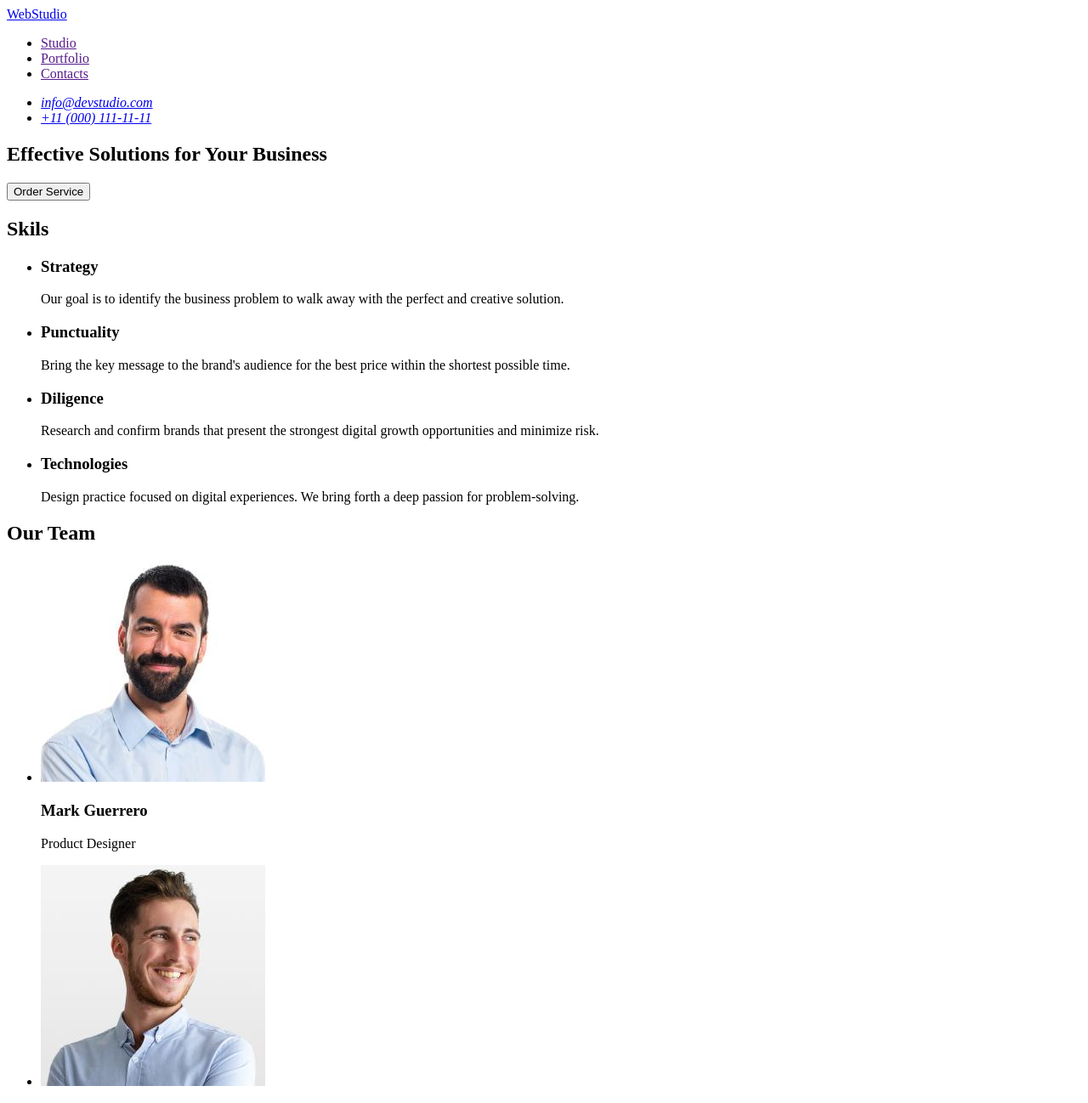
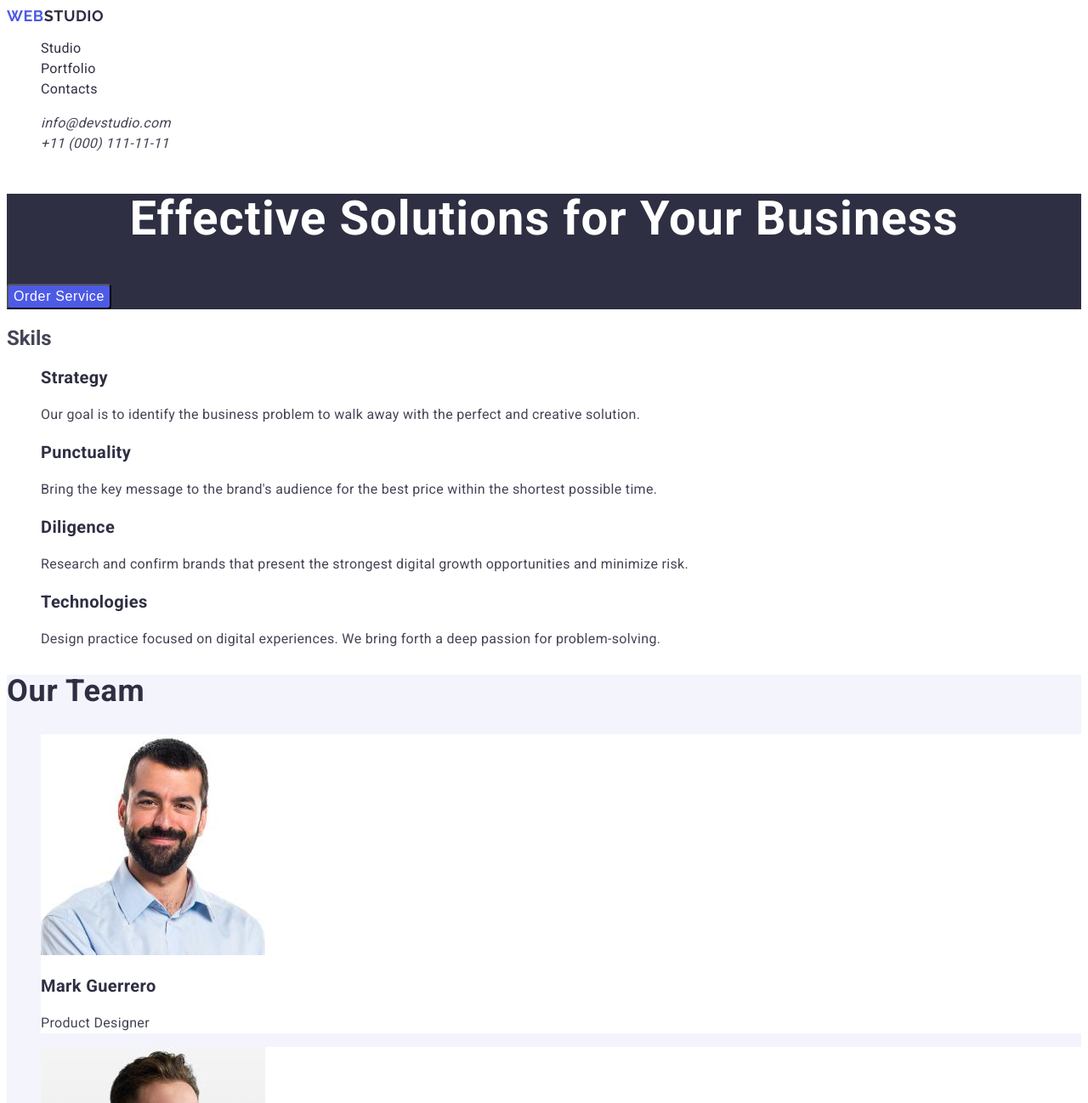
Before and after one commit to Tetiana1993/goit-markup-hw-02, a plain HTML site: page index.html in a window 1280 px wide. Shown: the top 1298 px of the page at 85% size. Drawn offline with Linux system fonts and the light colour scheme.

Commit message:
fix_markup_1

```diff
--- /dev/null
+++ b/css/styles.css
@@ -0,0 +1,215 @@
+body {
+  font-family: "Roboto", sans-serif;
+  background: #fff;
+  color: #434455;
+}
+
+ul {
+  list-style: none;
+}
+
+a {
+  text-decoration: none;
+}
+
+.title {
+}
+.navigation {
+}
+
+.title-logo {
+  color:#4D5AE5;
+  font-family: "Raleway";
+  font-size: 18px;
+  line-height: 1.17;
+  letter-spacing: 0.03em;
+  text-transform: uppercase;
+}
+
+.title-logo-part {
+  color:#2E2F42;
+}
+
+.menu-list {
+}
+.menu-item {
+}
+
+.menu-link {
+  color: #2E2F42;
+  font-size: 16px;
+  line-height: 1.5;
+  letter-spacing: 0.02em;
+}
+
+.menu-link:hover {
+  color: #404BBF;
+}
+
+.menu-link:focus {
+  color: #404BBF;
+}
+
+.contact {
+}
+.contact-menu {
+}
+.contact-item {
+}
+
+.contact-link {
+  color: #434455;
+  font-size: 16px;
+  line-height: 1.5;
+  letter-spacing: 0.02em;
+}
+
+.contact-link:hover{
+  color: #404BBF;
+}
+
+.contact-link:focus{
+  color: #404BBF;
+}
+
+.main-page {
+  background:#2E2F42;
+}
+
+.main-page-title {
+  color: #FFF;
+  text-align: center;
+  font-size: 56px;
+  line-height: 1.07;
+  letter-spacing: 0.02em;
+}
+
+.main-page-btn {
+  color: #FFF;
+  font-size: 16px;
+  line-height: 1.5;
+  letter-spacing: 0.04em;
+  border-radius: 4px;
+  background: #4D5AE5;
+  cursor: pointer;
+}
+
+.main-page-btn:hover {
+  color:  #404BBF;
+}
+.main-page-btn:focus {
+  color: #404BBF
+}
+
+.page-skils {
+  background: #FFF;
+}
+.page-skils-title {
+}
+.page-skils-list {
+}
+.page-skils-item {
+}
+
+.skils-item-title {
+  color: #2E2F42;
+  font-size: 20px;
+  line-height: 1.2;
+  letter-spacing: 0.02em;
+}
+
+.skils-item-descr {
+  color: #434455;
+  font-size: 16px;
+  line-height: 1.5;
+  letter-spacing: 0.02em;
+}
+
+.page-team {
+  background: #F4F4FD;
+}
+
+.page-team-title {
+  color: #2E2F42;
+  font-family: "Roboto";
+  font-size: 36px;
+  line-height: 1.11;
+  letter-spacing: 0.02em;
+}
+
+.page-team-list {
+}
+
+.page-team-item {
+  background: #FFF;
+}
+
+.page-team-name {
+  color: #2E2F42;
+  font-family: "Roboto";
+  font-size: 20px;
+  line-height: 1.2;
+  letter-spacing: 0.02em;
+}
+
+.page-team-descr {
+  color: #434455;
+  font-family: "Roboto";
+  font-size: 16px;
+  line-height: 1.5;
+  letter-spacing: 0.02em;
+}
+
+.portfolio {
+  background: #FFF;
+}
+
+.portfolio-title {
+  color: #2E2F42;
+  text-align: center;
+  font-family: "Roboto";
+  font-size: 36px;
+  line-height: 1.11;
+  letter-spacing: 0.02em;
+}
+
+.portfolio-list {
+}
+.portfolio-item {
+}
+
+.portfolio-item-title {
+  color: #2E2F42;
+  font-family: "Roboto";
+  font-size: 20px;
+  line-height: 1.2;
+  letter-spacing: 0.02em;
+}
+
+.portfolio-item-descr {
+  color: #434455;
+  font-family: "Roboto";
+  font-size: 16px;
+  line-height: 1.5;
+  letter-spacing: 0.02em;
+}
+
+.footer {
+  background: #2E2F42;
+}
+
+.footer-logo-part{
+  color: #F4F4FD;
+  font-family: "Raleway";
+  font-size: 18px;
+  line-height: 1.17;
+  letter-spacing: 0.03em;
+}
+
+.footer-descr {
+  color: #F4F4FD;
+  font-family: "Roboto";
+  font-size: 16px;
+  line-height: 1.5;
+  letter-spacing: 0.02em;
+}
--- a/index.html
+++ b/index.html
@@ -1,85 +1,157 @@
 <!DOCTYPE html>
 <html lang="en">
   <head>
-    <meta charset="UTF-8">
-    <meta name="viewport" content="width=device-width, initial-scale=1.0">
+    <meta charset="UTF-8" />
+    <meta name="viewport" content="width=device-width, initial-scale=1.0" />
     <title>WebStudio</title>
+    <link rel="preconnect" href="https://fonts.googleapis.com" />
+    <link rel="preconnect" href="https://fonts.gstatic.com" crossorigin />
+    <link
+      href="https://fonts.googleapis.com/css2?family=Montserrat:wght@400;600&family=Raleway:wght@700&family=Roboto:wght@400;500;700&display=swap"
+      rel="stylesheet"
+    />
+    <link rel="stylesheet" href="./css/styles.css" />
   </head>
   <body>
-  <header>
-    <nav>
-        <a href="./index.html">WebStudio</a>
-        <ul>
-            <li><a href="">Studio</a></li>
-            <li><a href="">Portfolio</a></li>
-            <li><a href="">Contacts</a></li>
+    <header class="title">
+      <nav class="navigation">
+        <a href="./index.html" class="title-logo">Web<span class="title-logo-part">Studio</span></a>
+        <ul class="menu-list">
+          <li class="menu-item">
+            <a class="menu-link" href="">Studio</a>
+          </li>
+          <li class="menu-item">
+            <a class="menu-link" href="">Portfolio</a>
+          </li>
+          <li class="menu-item">
+            <a class="menu-link" href="">Contacts</a>
+          </li>
         </ul>
       </nav>
-    <address>
-        <ul>
-      <li><a href="mailto:info@devstudio.com">info@devstudio.com</a></li>
-      <li><a href="tel:+110001111111">+11 (000) 111-11-11</a></li>
+      <address class="contact">
+        <ul class="contact-menu">
+          <li class="contact-item"><a class="contact-link" href="mailto:info@devstudio.com">info@devstudio.com</a></li>
+          <li class="contact-item"><a class="contact-link" href="tel:+110001111111">+11 (000) 111-11-11</a></li>
         </ul>
       </address>
     </header>
     <main>
-    <section>
-    <h1>Effective Solutions
-        for Your Business
-    </h1>
-    <button type="button">Order Service</button>
+      <section class="main-page">
+        <h1 class="main-page-title">Effective Solutions for Your Business</h1>
+        <button class="main-page-btn" type="button">Order Service</button>
       </section>
-    <section>
-        <h2>Skils</h2>
-       <ul>
-        <li>
-            <h3>Strategy</h3>
-            <p>Our goal is to identify the business
-                problem to walk away with the perfect and creative solution. </p>
+      <section class="page-skils">
+        <h2 class="page-skils-title">Skils</h2>
+        <ul class="page-skils-list">
+          <li class="page-skils-item">
+            <h3 class="skils-item-title">Strategy</h3>
+            <p class="skils-item-descr">
+              Our goal is to identify the business problem to walk away with the
+              perfect and creative solution.
+            </p>
           </li>
-        <li>
-            <h3>Punctuality</h3>
-            <p>Bring the key message to the brand's audience for the best price within the shortest possible time.</p>
+          <li class="page-skils-item">
+            <h3 class="skils-item-title">Punctuality</h3>
+            <p class="skils-item-descr">
+              Bring the key message to the brand's audience for the best price
+              within the shortest possible time.
+            </p>
           </li>
-        <li>
-            <h3>Diligence</h3>
-            <p>Research and confirm brands that present the strongest digital growth opportunities and minimize risk.</p>
+          <li class="page-skils-item">
+            <h3 class="skils-item-title">Diligence</h3>
+            <p class="skils-item-descr">
+              Research and confirm brands that present the strongest digital
+              growth opportunities and minimize risk.
+            </p>
           </li>
-        <li>
-            <h3>Technologies</h3>
-            <p>Design practice focused on digital experiences. We bring forth a deep passion for problem-solving.</p>
+          <li class="page-skils-item">
+            <h3 class="skils-item-title">Technologies</h3>
+            <p class="skils-item-descr">
+              Design practice focused on digital experiences. We bring forth a
+              deep passion for problem-solving.
+            </p>
           </li>
         </ul>
       </section>
-    <section>
-        <h2>Our Team</h2>
-        <ul>
-            <li>
-                <img src="./images/team_img_1.jpg" alt="Mark Guerrero" width="264">
-                <h3>Mark Guerrero</h3>
-                <p>Product Designer</p>
+      <section class="page-team">
+        <h2 class="page-team-title">Our Team</h2>
+        <ul class="page-team-list">
+          <li class="page-team-item">
+            <img
+              src="./images/team_img_1.jpg"
+              alt="Mark Guerrero"
+              width="264"
+            />
+            <h3 class="page-team-name">Mark Guerrero</h3>
+            <p class="page-team-descr">Product Designer</p>
           </li>
-            <li>
-                <img src="./images/team_img_2.jpg" alt="Tom Ford" width="264">
-                <h3>Tom Ford</h3>
-                <p>Frontend Developer</p>
+          <li class="page-team-item">
+            <img src="./images/team_img_2.jpg" alt="Tom Ford" width="264" />
+            <h3 class="page-team-name">Tom Ford</h3>
+            <p class="page-team-descr">Frontend Developer</p>
           </li>
-            <li>
-                <img src="./images/team_img_3.jpg" alt="Camila Garcia" width="264">
-                <h3>Camila Garcia</h3>
-                <p>Marketing</p>
+          <li class="page-team-item">
+            <img
+              src="./images/team_img_3.jpg"
+              alt="Camila Garcia"
+              width="264"
+            />
+            <h3 class="page-team-name">Camila Garcia</h3>
+            <p class="page-team-descr">Marketing</p>
           </li>
-            <li>
-                <img src="./images/team_img_4.jpg" alt="Daniel Wilson" width="264">
-                <h3>Daniel Wilson</h3>
-                <p>UI Designer</p>
+          <li class="page-team-item">
+            <img
+              src="./images/team_img_4.jpg"
+              alt="Daniel Wilson"
+              width="264"
+            />
+            <h3 class="page-team-name">Daniel Wilson</h3>
+            <p class="page-team-descr">UI Designer</p>
+          </li>
+        </ul>
+      </section>
+      <section class="portfolio">
+        <h2 class="portfolio-title">Our Portfolio</h2>
+        <ul class="portfolio-list">
+          <li class="portfolio-item">
+            <img src="./images/banking_app.jpg" alt="Banking App" width="360" height="300"/>
+            <h3 class="portfolio-item-title">Banking App</h3>
+            <p class="portfolio-item-descr">App</p>
+          </li>
+          <li class="portfolio-item">
+            <img src="./images/payment.jpg" alt="Cashless Payment" width="360" height="300"/>
+            <h3 class="portfolio-item-title">Cashless Payment</h3>
+            <p class="portfolio-item-descr">Marketing</p>
+          </li>
+          <li class="portfolio-item">
+            <img src="./images/meditation.jpg" alt="Meditation App" width="360" height="300"/>
+            <h3 class="portfolio-item-title">Meditation App</h3>
+            <p class="portfolio-item-descr">App</p>
+          </li>
+          <li class="portfolio-item">
+            <img src="./images/taxi.jpg" alt="Taxi Service" width="360" height="300"/>
+            <h3 class="portfolio-item-title">Taxi Service</h3>
+            <p class="portfolio-item-descr">Marketing</p>
+          </li>
+          <li class="portfolio-item">
+            <img src="./images/screen.jpg" alt="Screen Illustrations" width="360" height="300"/>
+            <h3 class="portfolio-item-title">Screen Illustrations</h3>
+            <p class="portfolio-item-descr">Design</p>
+          </li>
+          <li class="portfolio-item">
+            <img src="./images/online.jpg" alt="Online Courses" width="360" height="300"/>
+            <h3 class="portfolio-item-title">Online Courses</h3>
+            <p class="portfolio-item-descr">Marketing</p>
           </li>
         </ul>
       </section>
     </main>
-  <footer>
-    <a href="./index.html">WebStudio</a>
-    <p>Increase the flow of customers and sales for your business with digital marketing & growth solutions.</p>
+    <footer class="footer">
+      <a href="./index.html" class="title-logo">Web<span class="footer-logo-part">Studio</span></a>
+      <p class="footer-descr">
+        Increase the flow of customers and sales for your business with digital
+        marketing & growth solutions.
+      </p>
     </footer>
   </body>
 </html>
```
Also changed, not shown: images/banking_app.jpg (added), images/meditation.jpg (added), images/online.jpg (added), images/payment.jpg (added), images/screen.jpg (added), images/taxi.jpg (added). Lines whose indentation alone changed are shown as unchanged.
